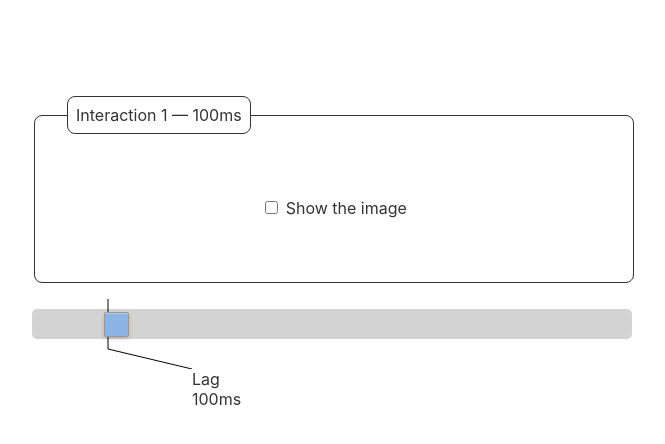
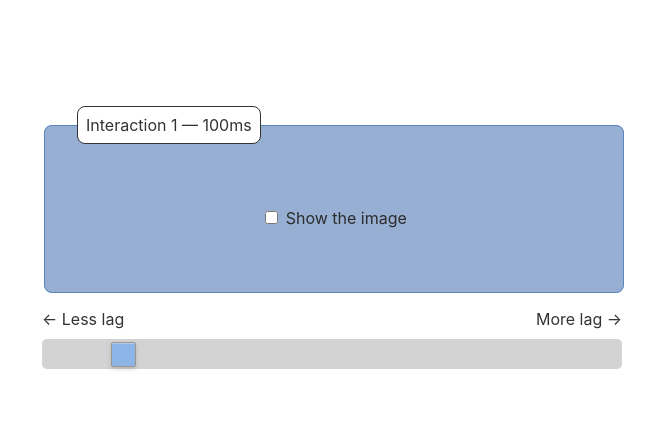
Before and after one commit to cbroms/experiments, a Svelte app in the folder responsive-interfaces/: page / in a window 1280 px wide. Shown: the top 444 px of the page, without its empty margins (308-973 px from the left). Built offline with nearby package versions, Linux system fonts and the light colour scheme.

Commit message:
layout updates

```diff
--- a/responsive-interfaces/public/global.css
+++ b/responsive-interfaces/public/global.css
@@ -17,6 +17,7 @@ body {
 }
 
 :root {
+  --color: #333;
   --section-width: 600px;
   --background: white;
   --border-radius: 8px;
@@ -30,4 +31,8 @@ body {
   --primary-hover: rgb(140, 180, 231);
   --secondary: #fff;
   --secondary-hover: rgb(140, 180, 231);
+
+  --interaction-background: rgb(151, 175, 211);
+  --interaction-background-alt: rgb(94, 132, 190);
+  --interaction-color: rgb(44, 44, 44);
 }
--- a/responsive-interfaces/src/App.svelte
+++ b/responsive-interfaces/src/App.svelte
@@ -6,6 +6,7 @@
   import Interaction from "./components/Interaction.svelte";
 
   let lagDuration = 100;
+  let tempLagDuration = 100;
 
   let showResults = false;
   let showButton = false;
@@ -21,21 +22,20 @@
 </script>
 
 <div class="section">
-  <Interaction lag={lagDuration} name="Interaction 1">
+  <Interaction lag={tempLagDuration} drop={lagDuration} name="Interaction 1">
     <Checkbox {lagDuration} />
   </Interaction>
 
   <Slider
-    on:change={(e) => (lagDuration = e.detail)}
+    on:dragged={(e) => (tempLagDuration = e.detail)}
+    on:set={(e) => (lagDuration = e.detail)}
     on:interact={() => (showButton = true)}
     max={800}
     value={lagDuration}
   >
-    <Annotation
-      point={showResults ? yourPoint : lagDuration}
-      {average}
-      showAverage={showResults}
-    />
+    {#if showResults}
+      <Annotation point={yourPoint} {average} showAverage />
+    {/if}
   </Slider>
 
   {#if showButton && !showResults}
@@ -50,5 +50,6 @@
     max-width: var(--section-width);
     width: 100%;
     margin: 6rem auto;
+    padding: 10px;
   }
 </style>
--- a/responsive-interfaces/src/components/Interaction.svelte
+++ b/responsive-interfaces/src/components/Interaction.svelte
@@ -1,15 +1,16 @@
 <script>
   export let lag = null;
+  export let drop = null;
   export let name = "Interaction";
 
   let changed = false;
 
   $: {
-    if (lag !== null) {
+    if (drop !== null) {
       changed = true;
       setTimeout(() => {
         changed = false;
-      }, 200);
+      }, 300);
     }
   }
 </script>
@@ -22,22 +23,25 @@
 <style>
   legend {
     padding: 0.5rem;
+    color: var(--color);
     border: 1px solid;
     border-radius: var(--border-radius);
     background-color: var(--background);
   }
+
   .interaction {
     width: 100%;
     display: flex;
     justify-content: center;
     padding: 4rem 2rem;
-    background-color: var(--background);
-    transition: background-color 0.2s;
+    color: var(--interaction-color);
+    background-color: var(--interaction-background);
+    transition: background-color 0.3s;
     border-radius: var(--border-radius);
-    border: 1px solid;
+    border: 1px solid var(--interaction-background-alt);
   }
 
   .interaction.changed {
-    background-color: #d3d3d380;
+    background-color: var(--interaction-background-alt);
   }
 </style>
--- a/responsive-interfaces/src/components/Slider/Annotation.svelte
+++ b/responsive-interfaces/src/components/Slider/Annotation.svelte
@@ -65,7 +65,7 @@
 <div class="results-wrapper">
   <Marker right={rightPoint} x={adjustedPoint} stretch={pointStretch}>
     <div>
-      <div>Lag</div>
+      <div>{showAverage ? "Your point" : "Lag"}</div>
       <div>{point}ms</div>
     </div></Marker
   >
@@ -82,6 +82,6 @@
 <style>
   .results-wrapper {
     position: relative;
-    margin: 1rem 0;
+    /* margin: 1rem 0; */
   }
 </style>
--- a/responsive-interfaces/src/components/Slider/Slider.svelte
+++ b/responsive-interfaces/src/components/Slider/Slider.svelte
@@ -10,32 +10,35 @@
   const dispatch = createEventDispatcher();
 
   const onInput = (e) => {
-    if (e) onChange(e);
+    if (e) onChange(e, "dragged");
     if (!interacted) {
       dispatch("interact");
       interacted = true;
     }
   };
 
-  const onChange = (e, changeVal) => {
+  const onChange = (e, eventName) => {
+    const eventNameToEmit = eventName || "set";
     const change = parseInt(e?.target?.value || changeVal || value);
-    if (change > max) dispatch("change", max);
-    else if (change < min) dispatch("change", min);
-    else dispatch("change", change);
+    if (change > max) dispatch(eventNameToEmit, max);
+    else if (change < min) dispatch(eventNameToEmit, min);
+    else dispatch(eventNameToEmit, change);
 
     onInput();
   };
 </script>
 
 <div class="slider-wrapper">
-  <!-- <div class="slider-legend">
-    <span>&larr; Less lag</span>
-    <span>More lag &rarr;</span>
-  </div> -->
+  <div class="slider-legend">
+    <div>&larr; Less lag</div>
+    <div>More lag &rarr;</div>
+  </div>
+
   <div class="slider-internal">
     <input
       class="slider"
       type="range"
+      step="10"
       {min}
       {max}
       {value}
@@ -76,7 +79,8 @@
     height: 25px;
     border-radius: 0;
     background-color: var(--primary);
-    cursor: grab;
+    /* cursor: grab; */
+    cursor: ew-resize;
     border: 1px solid;
     border-radius: var(--border-radius-interact);
     box-shadow: var(--shadow-interact);
@@ -88,7 +92,8 @@
     height: 50px;
     border-radius: 0;
     background-color: var(--primary);
-    cursor: grab;
+    /* cursor: grab; */
+    cursor: ew-resize;
     border: 1px solid;
     border-radius: var(--border-radius-interact);
     box-shadow: var(--shadow-interact);
@@ -96,13 +101,13 @@
   }
 
   .slider:active::-moz-range-thumb {
-    cursor: grabbing;
+    /* cursor: grabbing; */
     transform: scale(1.1);
     box-shadow: var(--shadow-interact-active);
   }
 
   .slider:active::-webkit-slider-thumb {
-    cursor: grabbing;
+    /* cursor: grabbing; */
     transform: scale(1.1);
     box-shadow: var(--shadow-interact-active);
   }
@@ -115,7 +120,7 @@
 
   .slider-internal {
     position: relative;
-    width: var(--section-width);
+    width: 100%;
     height: 110px;
   }
 
```
Also changed, not shown: 1 other file (tests, documents, lock files or other folders).
